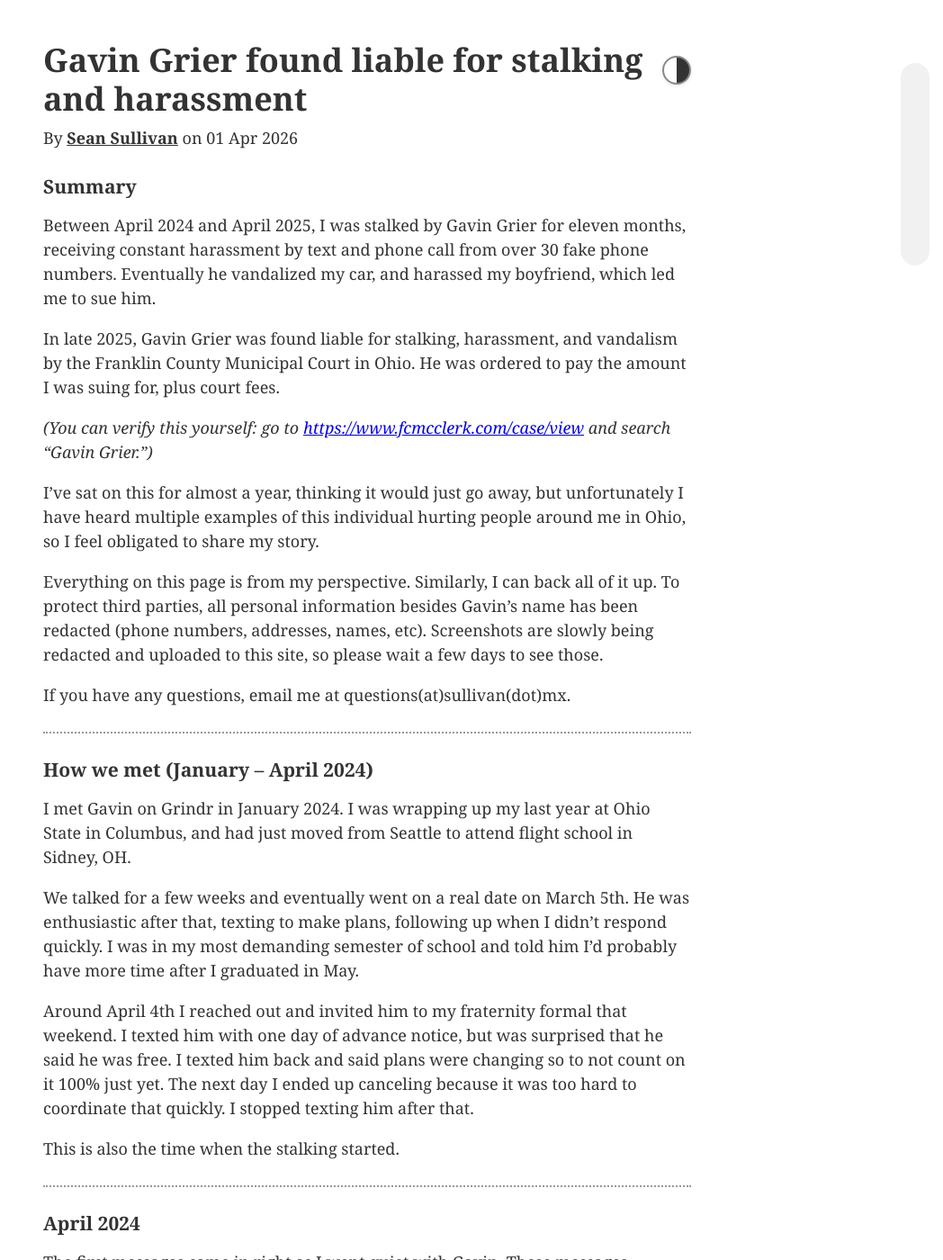
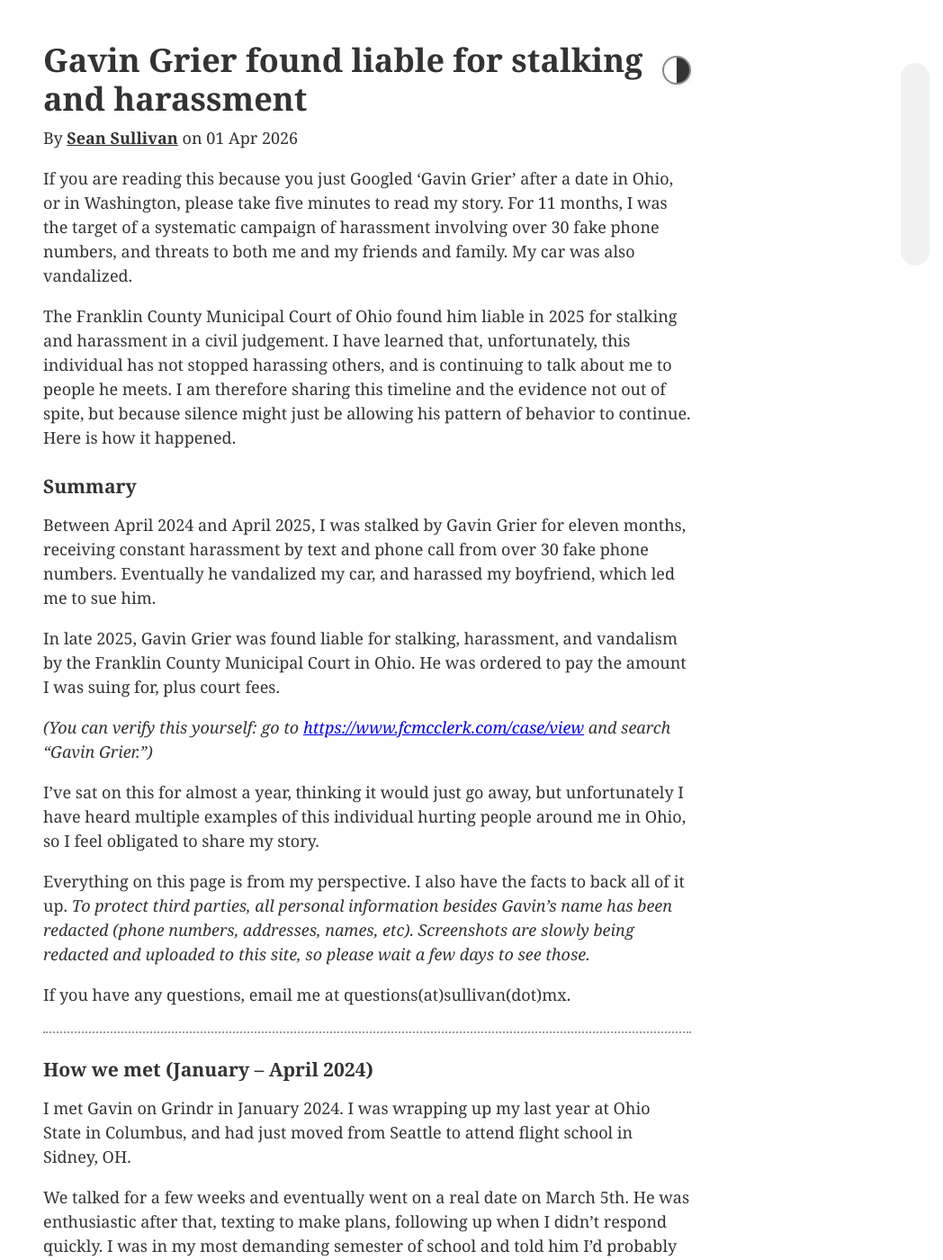
Before and after one commit to 0sps/sullivan.mx, a Jekyll site: the page built from _posts/2026-04-01-Gavin-Grier-stalker.md, in a window 1280 px wide and 1400 px high. Shown: the whole window at 90% size, without its empty margins (232-1280 px from the left). Built offline with Jekyll 4.4.1, drawn with Linux system fonts in a browser that asks for light colours.

Commit message:
Update 2026-04-01-Gavin-Grier-stalker.md

```diff
--- a/_posts/2026-04-01-Gavin-Grier-stalker.md
+++ b/_posts/2026-04-01-Gavin-Grier-stalker.md
@@ -6,9 +6,9 @@ tags: [personal]
 ---
 
 
+If you are reading this because you just Googled 'Gavin Grier' after a date in Ohio, or in Washington, please take five minutes to read my story. For 11 months, I was the target of a systematic campaign of harassment involving over 30 fake phone numbers, and threats to both me and my friends and family. My car was also vandalized.
 
-
-
+The Franklin County Municipal Court of Ohio found him liable in 2025 for stalking and harassment in a civil judgement. I have learned that, unfortunately, this individual has not stopped harassing others, and is continuing to talk about me to people he meets. I am therefore sharing this timeline and the evidence not out of spite, but because silence might just be allowing his pattern of behavior to continue. Here is how it happened.
 
 ### Summary
 Between April 2024 and April 2025, I was stalked by Gavin Grier for eleven months, receiving constant harassment by text and phone call from over 30 fake phone numbers. Eventually he vandalized my car, and harassed my boyfriend, which led me to sue him.
@@ -19,7 +19,7 @@ In late 2025, Gavin Grier was found liable for stalking, harassment, and vandali
 
 I've sat on this for almost a year, thinking it would just go away, but unfortunately I have heard multiple examples of this individual hurting people around me in Ohio, so I feel obligated to share my story.
 
-Everything on this page is from my perspective. Similarly, I can back all of it up. To protect third parties, all personal information besides Gavin's name has been redacted (phone numbers, addresses, names, etc). Screenshots are slowly being redacted and uploaded to this site, so please wait a few days to see those.
+Everything on this page is from my perspective. I also have the facts to back all of it up. *To protect third parties, all personal information besides Gavin's name has been redacted (phone numbers, addresses, names, etc). Screenshots are slowly being redacted and uploaded to this site, so please wait a few days to see those.*
 
  If you have any questions, email me at questions(at)sullivan(dot)mx.
 
```
